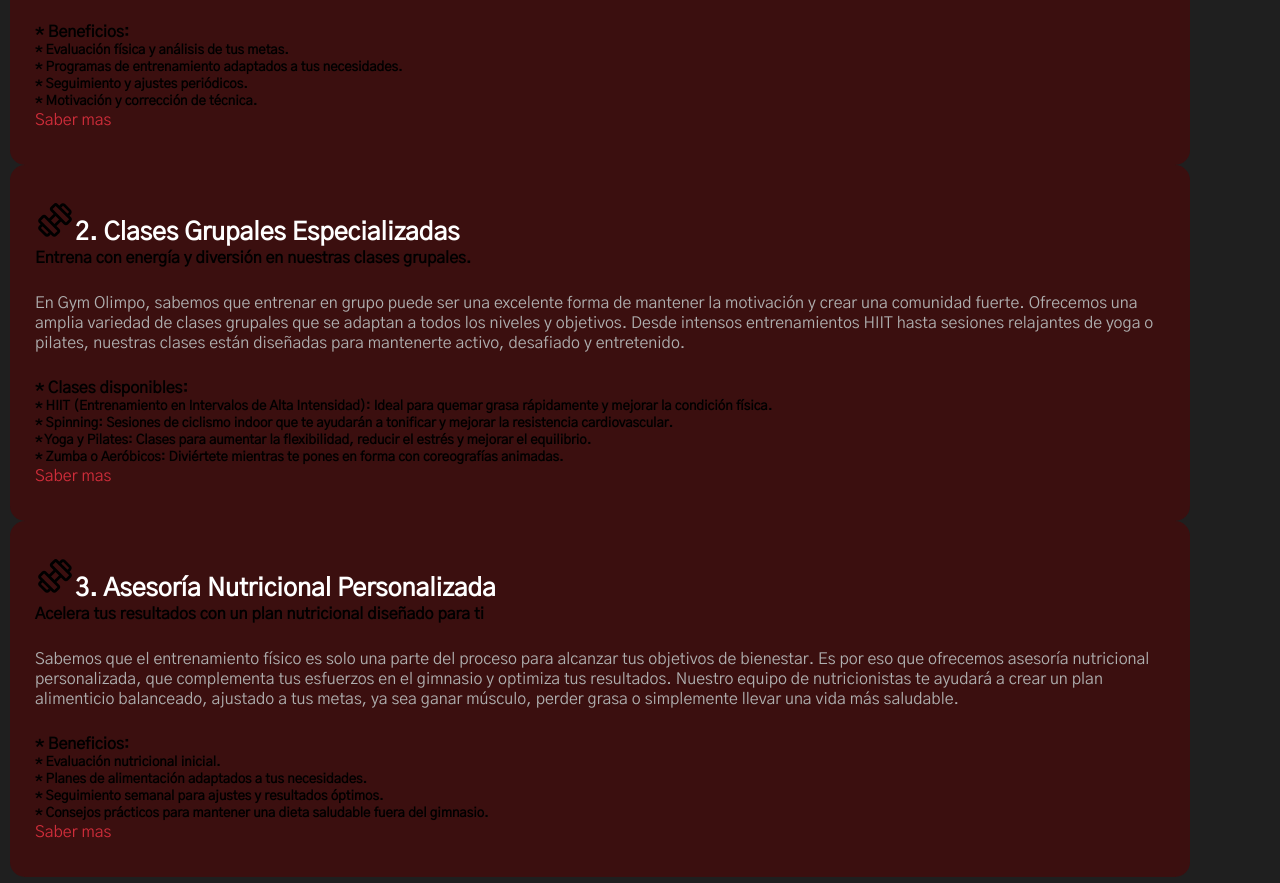
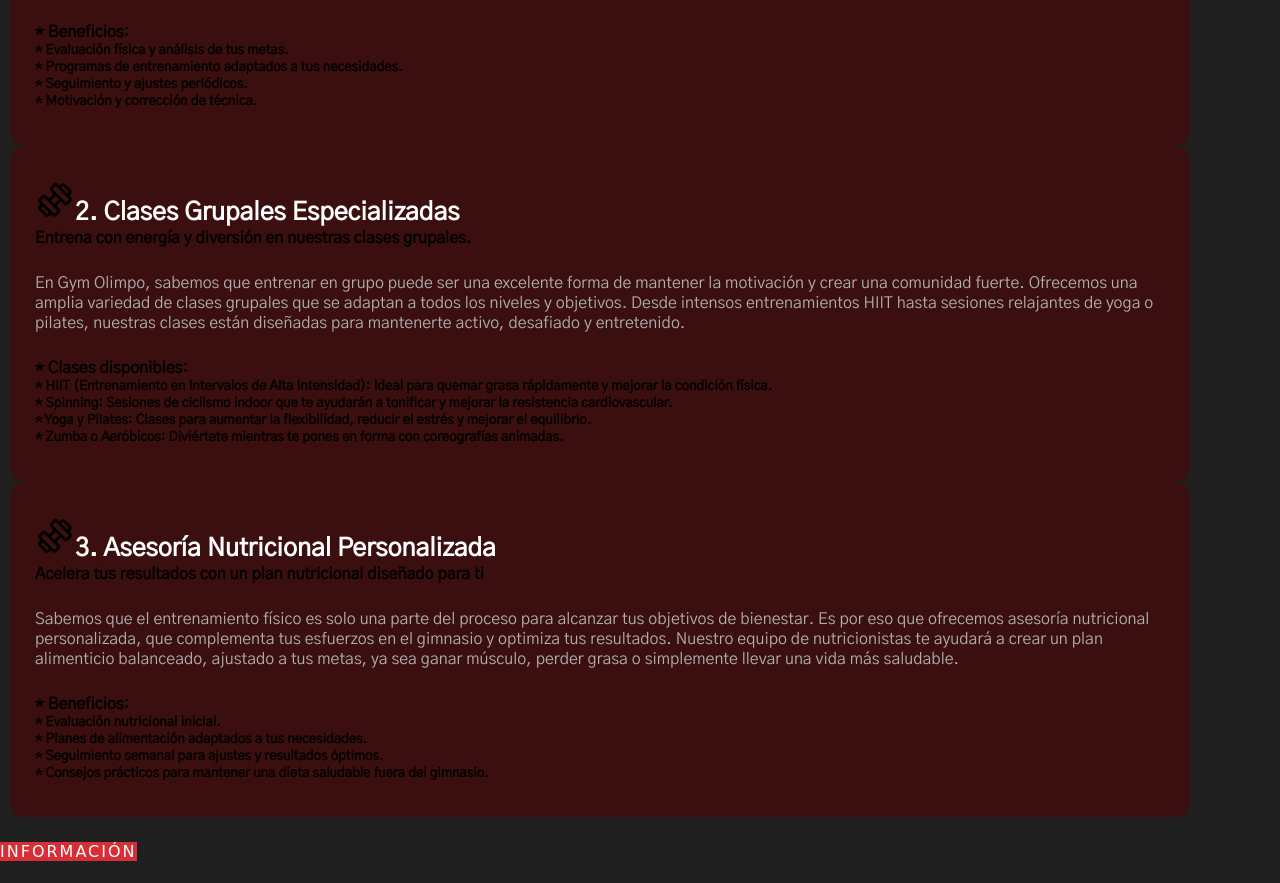
Before and after one commit to Mrkennedy6/Proyecto-Final-Gym-Olimpo, a plain HTML site: page index.html in a window 1280 px wide. Shown: the part 3013-3896 px from the top of the page. Drawn offline with Linux system fonts and the light colour scheme.

Commit message:
quite algunos links(version final)

```diff
--- a/index.html
+++ b/index.html
@@ -158,7 +158,7 @@
                 <h5>* Programas de entrenamiento adaptados a tus necesidades.</h5>
                 <h5>* Seguimiento y ajustes periódicos.</h5>
                 <h5>* Motivación y corrección de técnica.</h5>
-                <a href="#">Saber mas</a>
+
             </div>
 
         </div>
@@ -182,7 +182,7 @@
                     <h5>* Yoga y Pilates: Clases para aumentar la flexibilidad, reducir el estrés y mejorar el equilibrio.</h5>
 
                     <h5>* Zumba o Aeróbicos: Diviértete mientras te pones en forma con coreografías animadas.</h5>
-                    <a href="#">Saber mas</a>
+
             </div>
 
         </div>
@@ -204,7 +204,7 @@
                     <h5>* Planes de alimentación adaptados a tus necesidades.</h5>
                     <h5>* Seguimiento semanal para ajustes y resultados óptimos.</h5>
                     <h5>* Consejos prácticos para mantener una dieta saludable fuera del gimnasio.</h5>
-                    <a href="#">Saber mas</a>
+
             </div>
 
         </div>
@@ -284,7 +284,7 @@
 
                 </tbody>
             </table>
-            <a href="#" class="btn-1">Informacion</a>
+
         </div>
         <div class="prices-2"></div>
     </section>
@@ -334,7 +334,7 @@
                 <h3>Testimonio de un cliente:</h3>
                 <p>"Laura ha transformado mi enfoque del ejercicio. No solo me siento más fuerte, sino que también he aprendido a cuidar mi cuerpo desde adentro hacia afuera. ¡Recomiendo completamente sus clases de yoga y pilates!"
                     — Ana L., Cliente de 1 año</p>
-                <a href="#">Saber mas</a>
+
             </div>
 
             <div class="personal-1">
@@ -360,10 +360,10 @@
                     No esperes mas inscribete ahora y se parte del olimpo
                     "Construye el cuerpo de un dios griego"
                 </p>
-                <a href="#">Saber mas</a>
+
             </div>
         </div>
-        <a href="#">Saber mas</a>
+
 
     </section>
 
```
